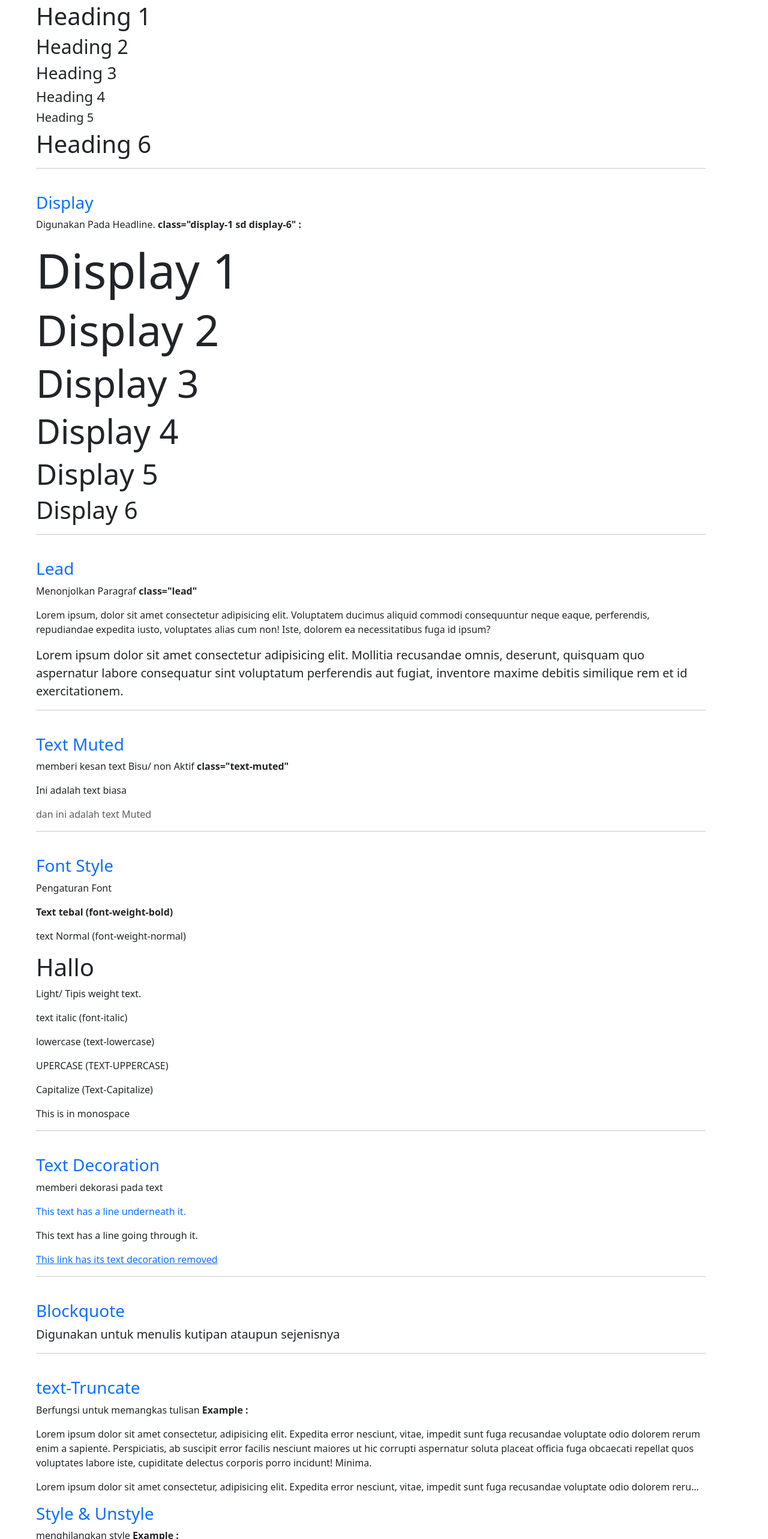
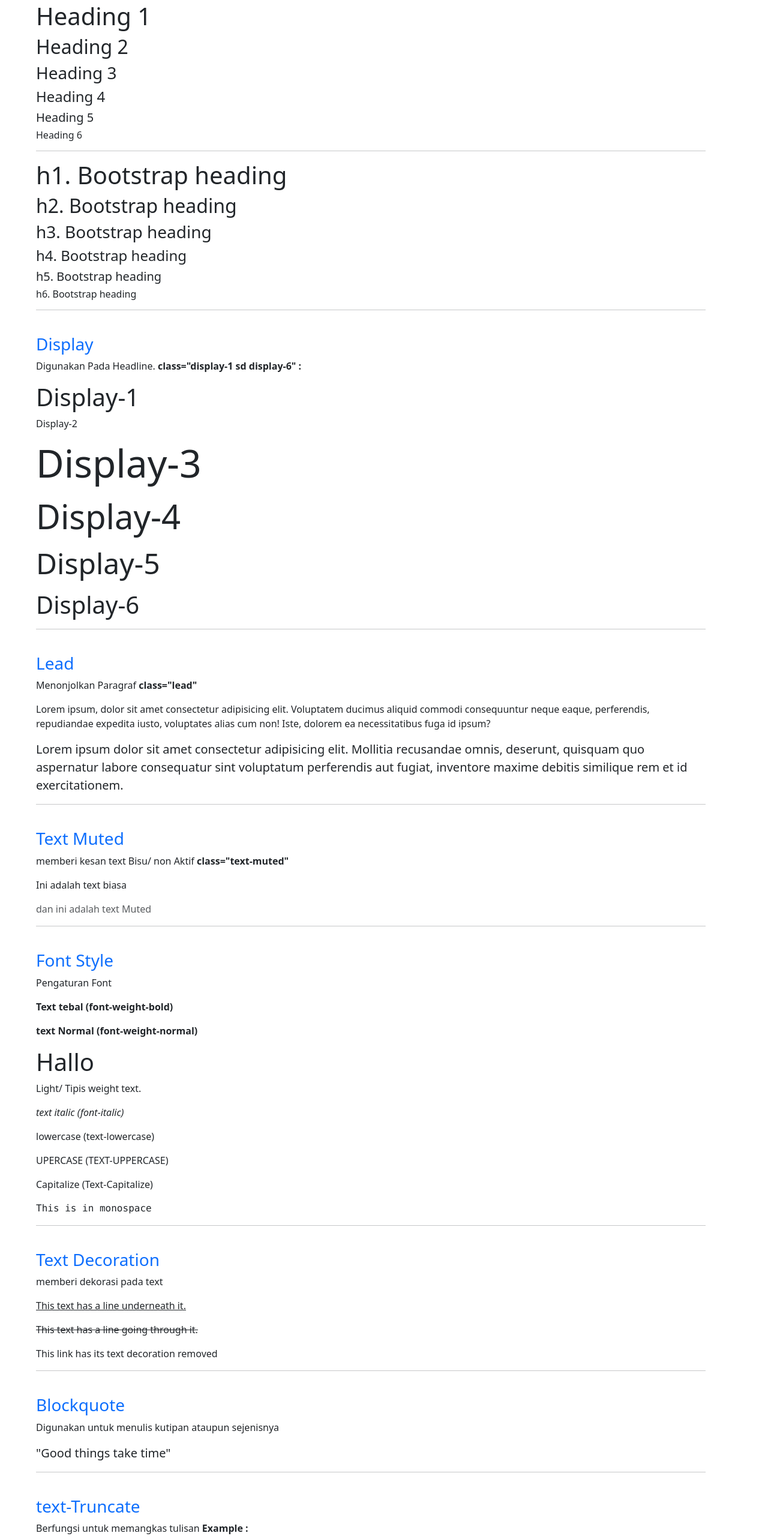
Before and after one commit to gimhrni/Bootstrap, a plain HTML site: page Basic Content Bootstrap - Typography.html in a window 1280 px wide. Shown: the part 235-2800 px from the top of the page at 60% size. Drawn offline with nearby package versions, Linux system fonts and the light colour scheme.

Commit message:
Add files via upload

```diff
--- a/Basic Content Bootstrap - Typography.html
+++ b/Basic Content Bootstrap - Typography.html
@@ -6,7 +6,7 @@
     <meta name="viewport" content="width=device-width, initial-scale=1" />
 
     <!-- Bootstrap CSS -->
-    <link href="https://cdn.jsdelivr.net/npm/bootstrap@5.3.2/dist/css/bootstrap.min.css" rel="stylesheet" integrity="sha384-T3c6CoIi6uLrA9TneNEoa7RxnatzjcDSCmG1MXxSR1GAsXEV/Dwwykc2MPK8M2HN" crossorigin="anonymous">
+    <link href="../css/bootstrap.css" rel="stylesheet" />
 
     <title>Basic Content Bootstrap 5</title>
   </head>
@@ -28,7 +28,14 @@
       <h3>Heading 3</h3>
       <h4>Heading 4</h4>
       <h5>Heading 5</h5>
-      <p class="h1">Heading 6</p>
+      <h6>Heading 6</h6>
+      <hr />
+      <p class="h1">h1. Bootstrap heading</p>
+      <p class="h2">h2. Bootstrap heading</p>
+      <p class="h3">h3. Bootstrap heading</p>
+      <p class="h4">h4. Bootstrap heading</p>
+      <p class="h5">h5. Bootstrap heading</p>
+      <p class="h6">h6. Bootstrap heading</p>
       <hr />
       <br />
 
@@ -36,12 +43,12 @@
       <h3 class="text-primary">Display</h3>
       <p>Digunakan Pada Headline. <b>class="display-1 sd display-6" : </b></p>
       <p></p>
-      <h1 class="display-1">Display 1</h1>
-      <h1 class="display-2">Display 2</h1>
-      <h1 class="display-3">Display 3</h1>
-      <h1 class="display-4">Display 4</h1>
-      <h1 class="display-5">Display 5</h1>
-      <h1 class="display-6">Display 6</h1>
+      <h1>Display-1</h1>
+      <p>Display-2</p>
+      <p class="display-3">Display-3</p>
+      <p class="display-4">Display-4</p>
+      <p class="display-5">Display-5</p>
+      <p class="display-6">Display-6</p>
       <hr />
       <br />
 
@@ -78,14 +85,14 @@
       <p>Pengaturan Font</p>
 
       <p class="fw-bold">Text tebal (font-weight-bold)</p>
-      <p class="fw-normal">text Normal (font-weight-normal)</p>
+      <p class="fw-bolder">text Normal (font-weight-normal)</p>
       <h1>Hallo</h1>
-      <p>Light/ Tipis weight text.</p>
-      <p class="fst-ita">text italic (font-italic)</p>
+      <p class="fw-light">Light/ Tipis weight text.</p>
+      <p class="fst-italic">text italic (font-italic)</p>
       <p class="text-lowercase">LOWERCASE (text-lowercase)</p>
       <p class="text-uppercase">upercase (text-uppercase)</p>
       <p class="text-capitalize">capitalize (text-capitalize)</p>
-      <p>This is in monospace</p>
+      <p class="font-monospace">This is in monospace</p>
 
       <hr />
       <br />
@@ -93,16 +100,18 @@
       <h3 class="text-primary">Text Decoration</h3>
       <p>memberi dekorasi pada text</p>
 
-      <p class="text-primary">This text has a line underneath it.</p>
-      <p>This text has a line going through it.</p>
-      <a href="#">This link has its text decoration removed</a>
+      <p  class="text-decoration-underline">This text has a line underneath it.</p>
+      <p class="text-decoration-line-through">This text has a line going through it.</p>
+      <This href="#" class="text-decoration-none">This link has its text decoration removed</a>
       <hr />
       <br />
 
       <!-- 7. membuat Blockquuote -->
       <h3 class="text-primary">Blockquote</h3>
+      <p>Digunakan untuk menulis kutipan ataupun sejenisnya</p>
+
       <blockquote class="blockquote">
-        <p>Digunakan untuk menulis kutipan ataupun sejenisnya</p>
+        <p>"Good things take time"</p>
       </blockquote>
 
       <hr />
@@ -112,9 +121,10 @@
 
       <h3 class="text-primary">text-Truncate</h3>
       <p>Berfungsi untuk memangkas tulisan <b>Example : </b></p>
-      <p>Lorem ipsum dolor sit amet consectetur, adipisicing elit. Expedita error nesciunt, vitae, impedit sunt fuga recusandae voluptate odio dolorem rerum enim a sapiente. Perspiciatis, ab suscipit error facilis nesciunt maiores ut hic corrupti aspernatur soluta placeat officia fuga obcaecati repellat quos voluptates labore iste, cupiditate delectus corporis porro incidunt! Minima.</p>
+      <p>Lorem ipsum dolor sit amet consectetur adipisicing elit. Laboriosam temporibus dolore autem quibusdam error, delectus, reprehenderit ad corporis totam quisquam voluptatibus labore ut ipsa id praesentium voluptas repellendus assumenda distinctio consectetur quos nihil rerum voluptates perspiciatis cupiditate! Facilis, ut. Fugiat, autem ut et saepe dolorum adipisci eum. Sapiente, ipsam cumque?
+      <hr/>
 
-      <p class="text-truncate"> Lorem ipsum dolor sit amet consectetur, adipisicing elit. Expedita error nesciunt, vitae, impedit sunt fuga recusandae voluptate odio dolorem rerum enim a sapiente. Perspiciatis, ab suscipit error facilis nesciunt maiores ut hic corrupti aspernatur soluta placeat officia fuga obcaecati repellat quos voluptates labore iste, cupiditate delectus corporis porro incidunt! Minima.</p>
+      <p class="text-truncate">Lorem ipsum dolor, sit amet consectetur adipisicing elit. Illo blanditiis impedit, aspernatur excepturi in ex id ducimus delectus nemo minima nobis corrupti placeat. Consequuntur eius quos impedit quam explicabo doloremque quisquam voluptatibus repudiandae? Soluta obcaecati iusto nihil, vitae ipsa praesentium vero blanditiis. Ab delectus dolorum corrupti debitis obcaecati, soluta minima!</p>
 
       <h3 class="text-primary">Style & Unstyle</h3>
       <p>menghilangkan style <b>Example : </b></p>
@@ -129,8 +139,8 @@
 
       <ul>
         <li class="list-unstyled">Agus</li>
-        <li>Adel</li>
-        <li>Firman</li>
+        <li class="list-unstyled">Adel</li>
+        <li class="list-unstyled">Firman</li>
       </ul>
 
       <hr />
@@ -140,7 +150,6 @@
       <ul>
         <li>Agus</li>
         <li>Adel</li>
-        <li>Firman</li>
         <li>Firman</li>
       </ul>
 
@@ -157,9 +166,9 @@
     </div>
 
     <!-- Bootstrap Javascript -->
-    <script src="https://cdn.jsdelivr.net/npm/bootstrap@5.3.2/dist/js/bootstrap.min.js" integrity="sha384-BBtl+eGJRgqQAUMxJ7pMwbEyER4l1g+O15P+16Ep7Q9Q+zqX6gSbd85u4mG4QzX+" crossorigin="anonymous"></script>
+    <script src="js/bootstrap.js"></script>
 
     <!-- Popper Javascript -->
-    <script src="https://cdn.jsdelivr.net/npm/@popperjs/core@2.11.8/dist/umd/popper.min.js" integrity="sha384-I7E8VVD/ismYTF4hNIPjVp/Zjvgyol6VFvRkX/vR+Vc4jQkC+hVqc2pM8ODewa9r" crossorigin="anonymous"></script>
+    <script src="js/popper.min.js"></script>
   </body>
 </html>
```
